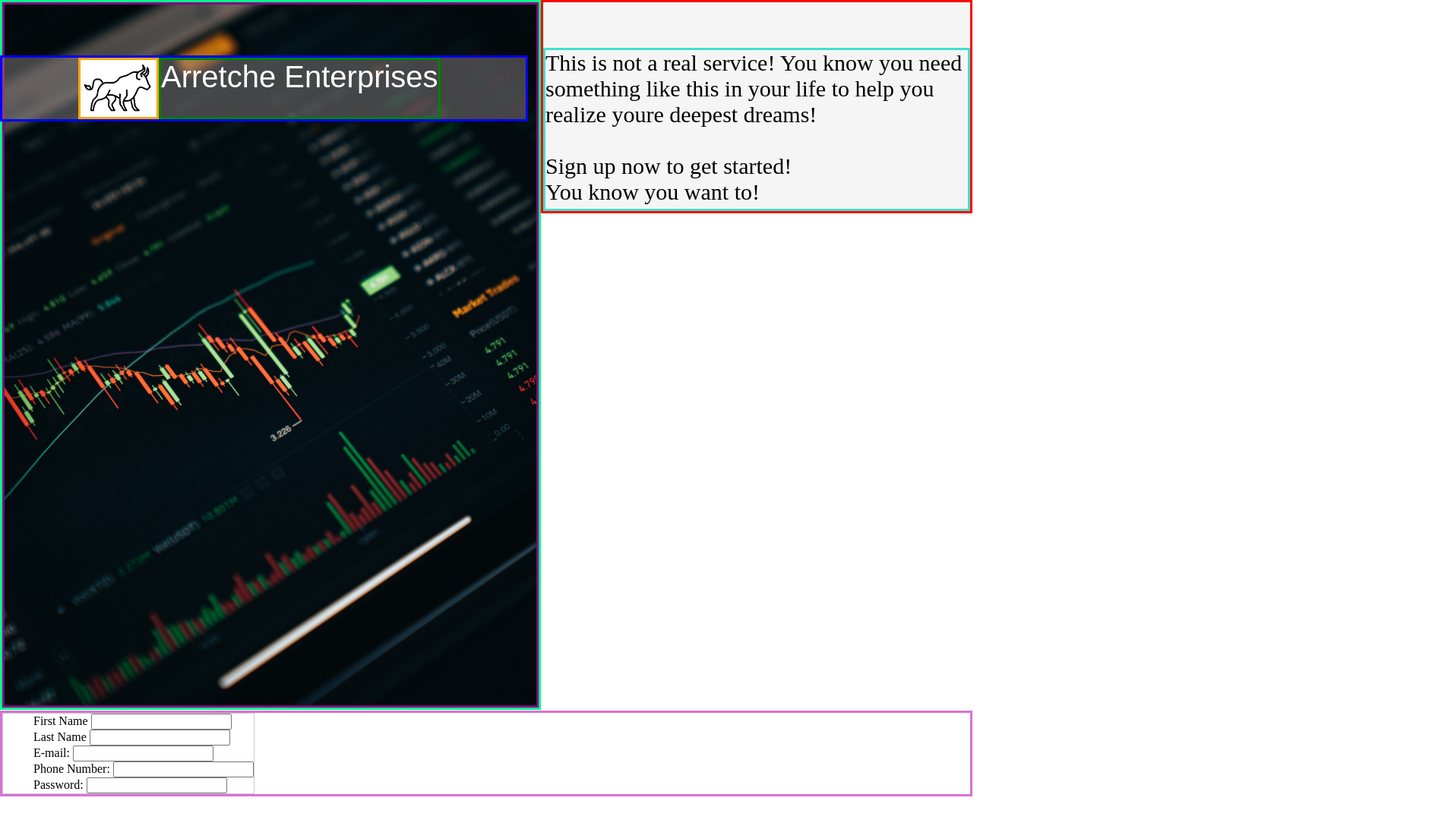
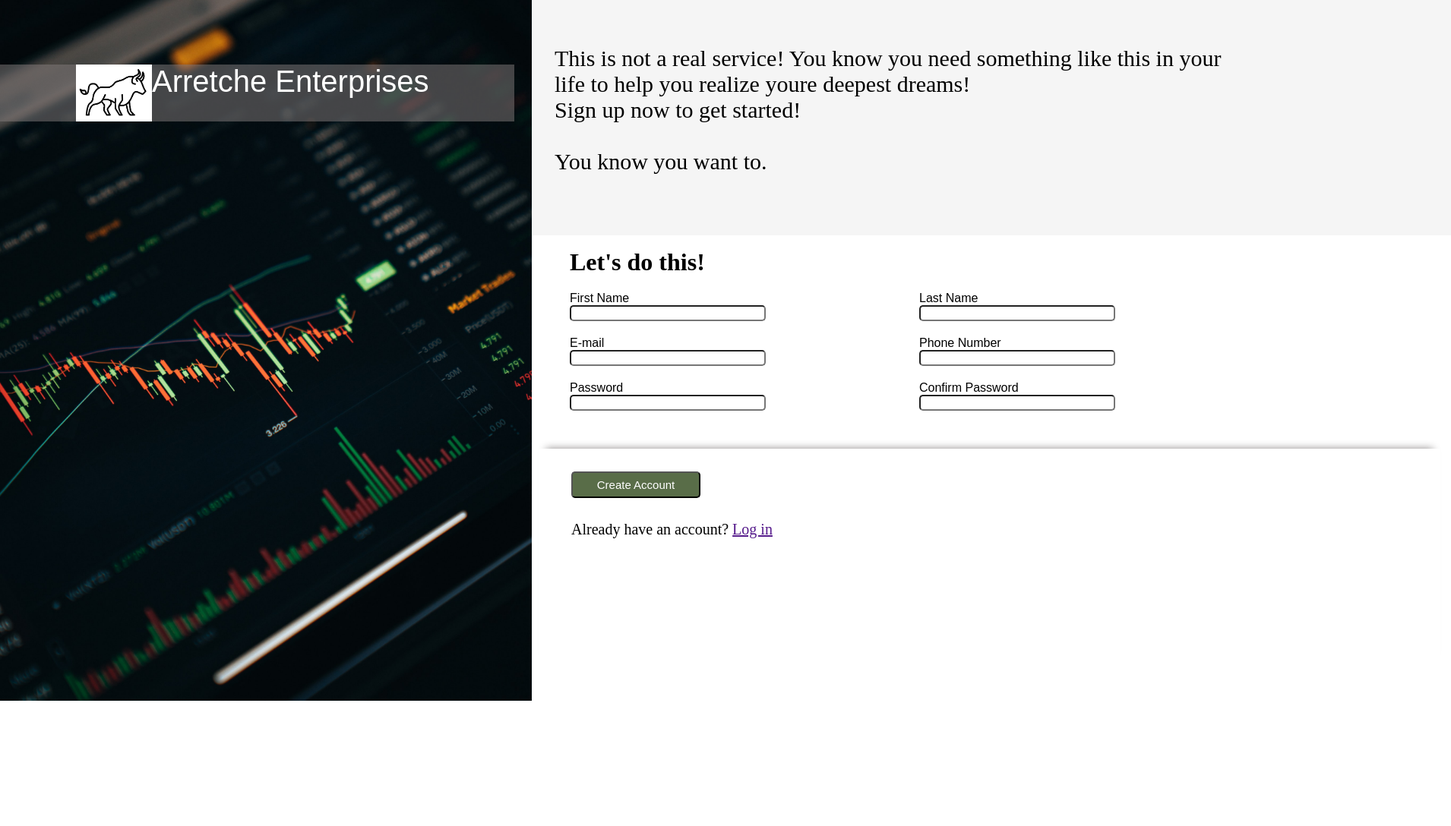
Before and after one commit to ConnorArretche/Sign_Up_Form, a plain HTML site: page index.html in a window 1280 px wide. Shown: the whole page at 76% size, 1910 px wide, since content can reach past the window. Before the commit the page ends 1049 px from the top, so only its background shows below. Drawn offline with Linux system fonts and the light colour scheme; a web font is replaced by a local one.

Commit message:
We back baby git status
git status

git add .
git push
end q

```diff
--- a/index.html
+++ b/index.html
@@ -20,38 +20,45 @@
         This is not a real service! You know you need something like this in
         your life to help you realize youre deepest dreams! <br />
 
+        Sign up now to get started! <br />
         <br />
-        Sign up now to get started! <br />
-
-        You know you want to!
+        You know you want to.
       </div>
     </div>
     <div class="signup-container">
       <!-- <div class="do">Let's Do This!</div> -->
       <form>
-        <ul>
-          <li>
+        <h1>Let's do this!</h1>
+        <div class="form-group">
           <label for="fname">First Name</label>
           <input type="text" id="fname" name="first_name" />
-          </li>
-          <li>
+        </div>
+
+        <div class="form-group">
           <label for="flname">Last Name</label>
           <input type="text" id="lname" name="last_name" />
-          </li>
-          <li>
-            <label for="mail">E-mail:</label>
+        </div>
+        <div class="form-group">
+          <label for="mail">E-mail</label>
           <input type="email" id="mail" name="user_email" />
-          </li>
-          <li>
-            <label for="phone_number">Phone Number:</label>
+        </div>
+        <div class="form-group">
+          <label for="phone_number">Phone Number</label>
           <input type="tel" id="phone_number" name="phone_number" />
-          </li>
-          <li>
-            <label for="user_password">Password:</label>
+        </div>
+        <div class="form-group">
+          <label for="user_password">Password</label>
           <input type="password" id="user_password" name="password" />
-          </li>
-        </ul>
+        </div>
+        <div class="form-group">
+          <label for="pass_conf">Confirm Password</label>
+          <input type="password" id="pass_conf" name="pass" />
+        </div>
       </form>
+    </div>
+    <div class="bottom-box">
+      <button class="create">Create Account</button>
+      <div class="account">Already have an account? <a href="">Log in</div>
     </div>
   </body>
 </html>
--- a/style.css
+++ b/style.css
@@ -2,9 +2,10 @@
 
 * {
   margin: 0;
+  body: 0;
 }
 .background-box {
-  border: 3px solid rgb(0, 255, 140);
+  /* border: 3px solid rgb(0, 255, 140); */
   display: flex;
   display: inline-flex;
 }
@@ -12,14 +13,14 @@
 .stocks {
   width: 700px;
   height: 923px;
-  border: 3px solid purple;
+  /* border: 3px solid purple; */
 }
 
 .bull {
   width: 100px;
 
   color: #fff;
-  border: 3px solid orange;
+  /* border: 3px solid orange; */
 }
 
 .logo {
@@ -30,54 +31,99 @@
   background-color: rgba(133, 127, 127, 0.5);
   color: #fff;
   padding-right: 112px;
-  border: 3px solid blue;
+  /* border: 3px solid blue; */
 }
 
 .enterprise {
   font-family: "Cormorant SC", sans-serif;
   font-size: 40px;
   font-weight: 500;
-  border: 3px solid green;
+  /* border: 3px solid green; */
 }
 
 .explanation {
-  border: 3px solid red;
+  /* border: 3px solid red; */
   position: absolute;
   display: flex;
   /* justify-content: center; */
   display: inline-flex;
-  margin-left: ;
+  margin-left: 0px;
   margin-top: ;
-  height: 275px;
-  width: auto;
+  height: 310px;
+  width: 1180px;
+  padding-left: 30px;
   background-color: #f5f5f5;
 }
 
 .call {
-  border: 3px solid turquoise;
+  /* border: 3px solid turquoise; */
   font-size: 30px;
   margin-top: 60px;
+  width: 900px;
 }
 
 form {
   /* Center the form on the page */
-  width: auto;
   /* Form outline */
   /* padding: 1em; */
-  border: 1px solid #ccc;
+  /* border: 3px solid #ccc; */
   /* border-radius: 1em; */
+  display: grid;
+  grid-template-columns: 1fr 1fr;
+  gap: 20px;
+}
+
+.form-group {
+  display: flex;
+  flex-direction: column;
+  width: 300px;
+
+  font-family: "Cormorant SC", sans-serif;
+}
+form h1 {
+  grid-column: span 2;
 }
 
 .signup-container {
-  display: flex;
-  border: 3px solid orchid;
+  /* display: flex; */
+  position: relative;
+  margin-left: 750px;
+  bottom: 600px;
+  /* border: 3px solid orchid; */
   /* margin-top: 300px; */
-  width: auto;
+  width: 900px;
 }
 
-.signup-container ul {
-  list-style: none;
-  display: flex;
-  flex-direction: column;
-  flex: 1 1 50%;
+.bottom-box {
+  /* border: 3px solid black; */
+  position: relative;
+  width: 1187px;
+  height: 290px;
+  left: 709px;
+  bottom: 550px;
+  box-shadow: 0px -10px 10px -10px rgba(141, 137, 137, 0.99);
 }
+
+.create {
+  background-color: #596d48;
+  /* border: 3px solid purple; */
+  color: white;
+  margin-top: 30px;
+  width: 170px;
+  height: 35px;
+  border-radius: 5px;
+  font-size: 15px;
+  margin-left: 43px;
+}
+
+.account {
+  margin-left: 43px;
+  margin-top: 30px;
+  font-size: 20px;
+}
+
+input[type="text"],
+input {
+  border-radius: 5px;
+  width: 250px;
+}
```
Lines whose indentation alone changed are shown as unchanged.
